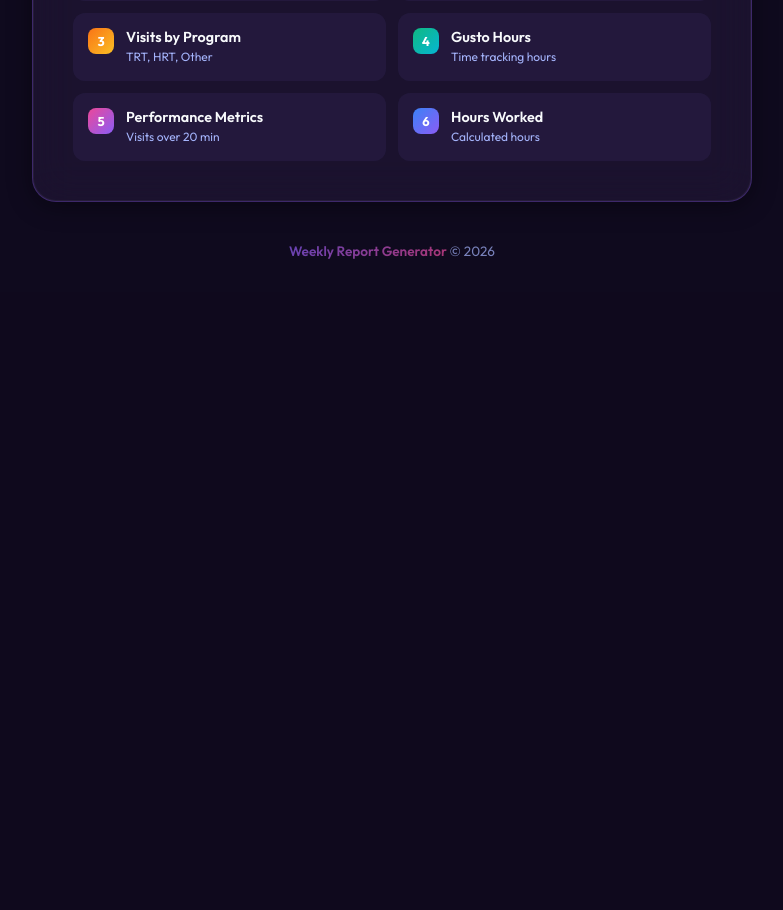
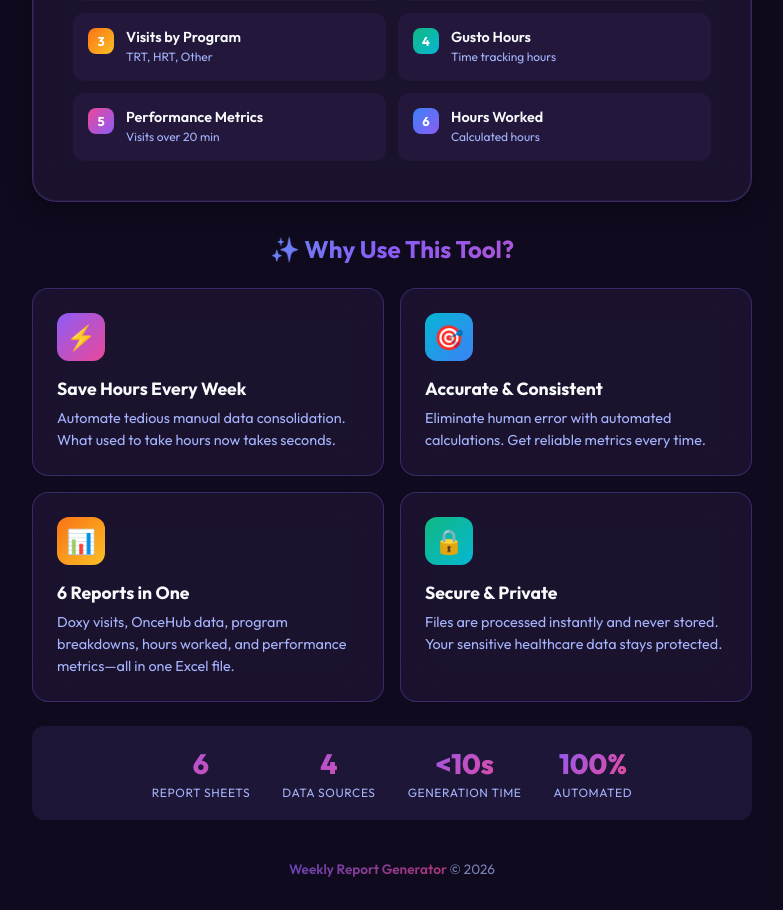
Before and after one commit to draphael123/report-output-doxy-oncehub, a Flask app: page / in a window 1280 px wide. Shown: the part 1391-2301 px from the top of the page, without its empty margins (248-1031 px from the left). Before the commit the page ends 1650 px from the top, so only its background shows below. Run offline with Flask 3, Linux system fonts and the light colour scheme.

Commit message:
Add benefits section with stats bar

```diff
--- a/templates/index.html
+++ b/templates/index.html
@@ -425,6 +425,110 @@
             line-height: 1.4;
         }
 
+        /* Benefits Section */
+        .benefits-section {
+            margin-top: 2rem;
+        }
+
+        .benefits-title {
+            font-size: 1.5rem;
+            font-weight: 700;
+            text-align: center;
+            margin-bottom: 1.5rem;
+            background: linear-gradient(135deg, var(--cyan-light) 0%, var(--purple) 50%, var(--pink) 100%);
+            -webkit-background-clip: text;
+            -webkit-text-fill-color: transparent;
+            background-clip: text;
+        }
+
+        .benefits-grid {
+            display: grid;
+            grid-template-columns: repeat(2, 1fr);
+            gap: 1rem;
+        }
+
+        @media (max-width: 600px) {
+            .benefits-grid {
+                grid-template-columns: 1fr;
+            }
+        }
+
+        .benefit-card {
+            background: var(--bg-card);
+            backdrop-filter: blur(20px);
+            border: 1px solid var(--border);
+            border-radius: 16px;
+            padding: 1.5rem;
+            transition: all 0.3s ease;
+        }
+
+        .benefit-card:hover {
+            transform: translateY(-4px);
+            border-color: var(--purple);
+            box-shadow: 0 12px 32px rgba(139, 92, 246, 0.2);
+        }
+
+        .benefit-icon {
+            width: 48px;
+            height: 48px;
+            border-radius: 12px;
+            display: flex;
+            align-items: center;
+            justify-content: center;
+            font-size: 1.5rem;
+            margin-bottom: 1rem;
+        }
+
+        .benefit-card:nth-child(1) .benefit-icon { background: linear-gradient(135deg, var(--purple) 0%, var(--pink) 100%); }
+        .benefit-card:nth-child(2) .benefit-icon { background: linear-gradient(135deg, var(--cyan) 0%, var(--blue) 100%); }
+        .benefit-card:nth-child(3) .benefit-icon { background: linear-gradient(135deg, var(--orange) 0%, var(--yellow) 100%); }
+        .benefit-card:nth-child(4) .benefit-icon { background: linear-gradient(135deg, var(--green) 0%, var(--cyan) 100%); }
+
+        .benefit-card h3 {
+            font-size: 1.1rem;
+            font-weight: 700;
+            margin-bottom: 0.5rem;
+            color: var(--text-primary);
+        }
+
+        .benefit-card p {
+            font-size: 0.9rem;
+            color: var(--text-secondary);
+            line-height: 1.5;
+        }
+
+        .stats-bar {
+            display: flex;
+            justify-content: center;
+            gap: 2rem;
+            margin-top: 1.5rem;
+            padding: 1.25rem;
+            background: var(--bg-input);
+            border-radius: 12px;
+            flex-wrap: wrap;
+        }
+
+        .stat-item {
+            text-align: center;
+        }
+
+        .stat-number {
+            font-size: 1.75rem;
+            font-weight: 800;
+            background: linear-gradient(135deg, var(--purple) 0%, var(--pink) 100%);
+            -webkit-background-clip: text;
+            -webkit-text-fill-color: transparent;
+            background-clip: text;
+        }
+
+        .stat-label {
+            font-size: 0.75rem;
+            color: var(--text-secondary);
+            text-transform: uppercase;
+            letter-spacing: 0.05em;
+            margin-top: 0.25rem;
+        }
+
         footer {
             margin-top: 2.5rem;
             text-align: center;
@@ -571,6 +675,56 @@
             </div>
         </div>
 
+        <!-- Benefits Section -->
+        <div class="benefits-section">
+            <h2 class="benefits-title">✨ Why Use This Tool?</h2>
+
+            <div class="benefits-grid">
+                <div class="benefit-card">
+                    <div class="benefit-icon">⚡</div>
+                    <h3>Save Hours Every Week</h3>
+                    <p>Automate tedious manual data consolidation. What used to take hours now takes seconds.</p>
+                </div>
+
+                <div class="benefit-card">
+                    <div class="benefit-icon">🎯</div>
+                    <h3>Accurate & Consistent</h3>
+                    <p>Eliminate human error with automated calculations. Get reliable metrics every time.</p>
+                </div>
+
+                <div class="benefit-card">
+                    <div class="benefit-icon">📊</div>
+                    <h3>6 Reports in One</h3>
+                    <p>Doxy visits, OnceHub data, program breakdowns, hours worked, and performance metrics—all in one Excel file.</p>
+                </div>
+
+                <div class="benefit-card">
+                    <div class="benefit-icon">🔒</div>
+                    <h3>Secure & Private</h3>
+                    <p>Files are processed instantly and never stored. Your sensitive healthcare data stays protected.</p>
+                </div>
+            </div>
+
+            <div class="stats-bar">
+                <div class="stat-item">
+                    <div class="stat-number">6</div>
+                    <div class="stat-label">Report Sheets</div>
+                </div>
+                <div class="stat-item">
+                    <div class="stat-number">4</div>
+                    <div class="stat-label">Data Sources</div>
+                </div>
+                <div class="stat-item">
+                    <div class="stat-number">&lt;10s</div>
+                    <div class="stat-label">Generation Time</div>
+                </div>
+                <div class="stat-item">
+                    <div class="stat-number">100%</div>
+                    <div class="stat-label">Automated</div>
+                </div>
+            </div>
+        </div>
+
         <footer>
             <span>Weekly Report Generator</span> &copy; 2026
         </footer>
```
